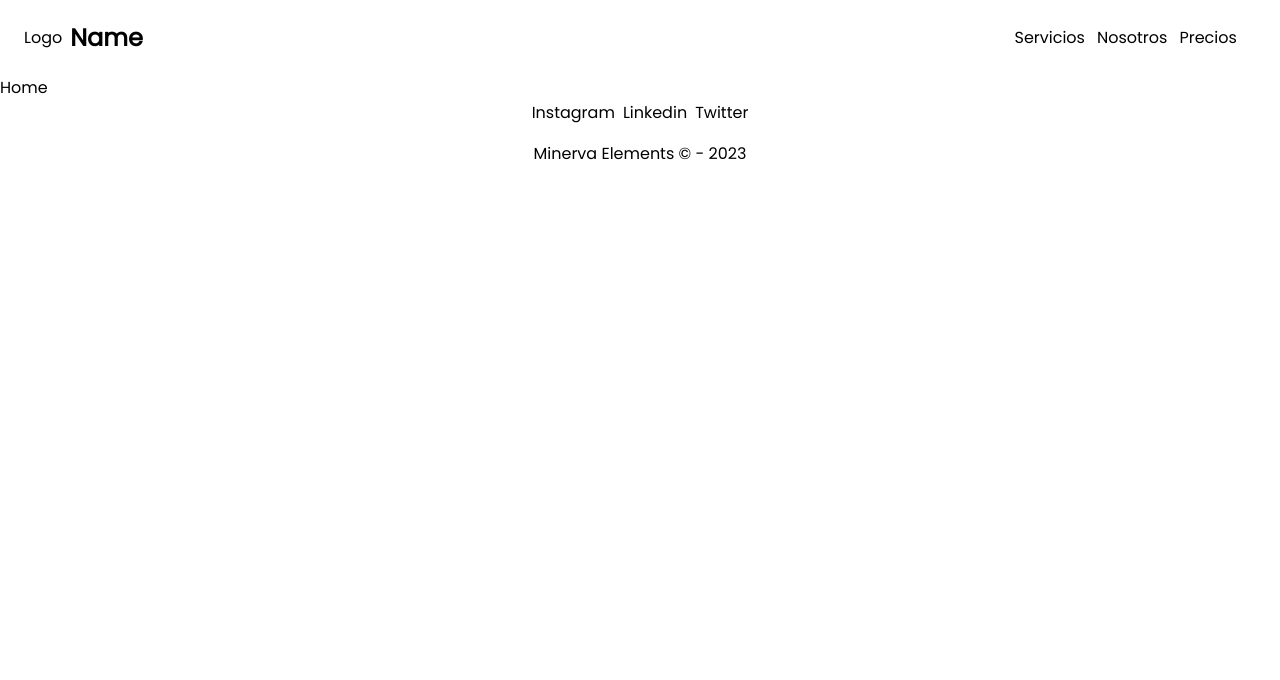
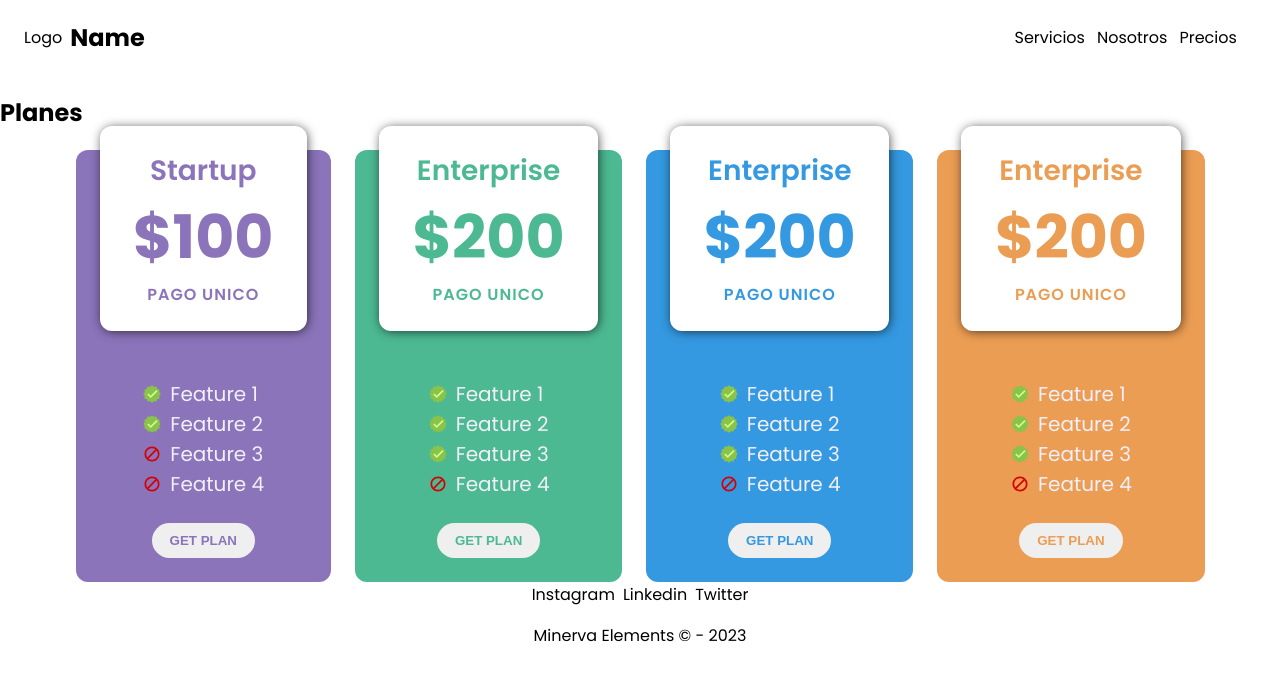
Before and after one commit to MinervaElements/core, a Next.js app: page / in a window 1280 px wide. Shown: the top 680 px of the page. Built offline with nearby package versions, Linux system fonts and the light colour scheme.

Commit message:
agregue nuevo paquete react-icons | pricing listo

```diff
--- a/package.json
+++ b/package.json
@@ -17,6 +17,10 @@
     "next": "13.4.10",
     "react": "18.2.0",
     "react-dom": "18.2.0",
+    "react-icons": "^4.10.1",
     "typescript": "5.1.6"
+  },
+  "devDependencies": {
+    "@react-icons/all-files": "^4.1.0"
   }
 }
--- a/src/app/components/Home/Home.tsx
+++ b/src/app/components/Home/Home.tsx
@@ -1,6 +1,9 @@
+import Pricing from "./Pricing/Pricing"
 
 export const Home = () => {
   return (
-    <div>Home</div>
+    <div>
+      <Pricing/>
+    </div>
   )
 }
--- /dev/null
+++ b/src/app/components/Home/Pricing/Pricing.module.css
@@ -0,0 +1,59 @@
+.plans-container{
+  display: flex;
+  justify-content: center;
+  align-items: center;
+  gap: 1.5rem;
+}
+.box-plans{
+  padding: 1.5rem;
+  border-radius: 0.75rem;
+}
+.box-pricing-info{
+  -webkit-box-shadow: 1px 1px 11px -1px rgba(0,0,0,0.75);
+  -moz-box-shadow: 1px 1px 11px -1px rgba(0,0,0,0.75);
+  box-shadow: 1px 1px 11px -1px rgba(0,0,0,0.75);
+  display:flex;
+  padding: 1.5rem 2.1rem 1.5rem 2.1rem;
+  flex-direction: column;
+  align-items: center;
+  background-color: #fff;
+  position: relative;
+  top: -3rem;
+  border-radius: 0.75rem;
+}
+.box-plan-name{
+  font-weight: var(--fs-semibold);
+  font-size: 1.75rem;
+}
+.box-plan-price{
+  font-weight: var(--fs-bold);
+  font-size:3.75rem;
+}
+.box-plan-time{
+  letter-spacing: 1px;
+  text-transform: uppercase;
+  font-weight: 600;
+}
+.box-plan-features{
+  display: flex;
+  flex-direction: column;
+  align-items: center;
+  justify-content: center;
+  color:#f2eff8;
+  font-size: 1.25rem;
+  letter-spacing: 2;
+  gap: 1.5rem;
+  padding-bottom: -4rem;
+}
+
+.btn-plan{
+  font-weight: 600;
+  text-transform: uppercase;
+  border-color:transparent;
+  border-radius: 1.5rem;
+}
+.box-plan-list-item{
+  display: flex;
+  align-items: center;
+  gap: 0.5rem
+}
--- /dev/null
+++ b/src/app/components/Home/Pricing/Pricing.tsx
@@ -0,0 +1,135 @@
+import styles from "./Pricing.module.css";
+import { FcApproval,FcCancel } from "react-icons/fc";
+const plansData = [
+  {
+    color:'#8b74ba',
+    pricing:{
+      name:'Startup',
+      price:100,
+      time:'Pago unico'
+    },
+    features:[
+      {
+        name:'Feature 1',
+        status:true,
+      },
+      {
+        name:'Feature 2',
+        status:true,
+      },
+      {
+        name:'Feature 3',
+        status:false,
+      },      {
+        name:'Feature 4',
+        status:false,
+      }
+    ]
+  },
+  {
+    color:'#4cb992',
+    pricing:{
+      name:'Enterprise',
+      price:200,
+      time:'Pago unico'
+    },
+    features:[
+      {
+        name:'Feature 1',
+        status:true,
+      },
+      {
+        name:'Feature 2',
+        status:true,
+      },
+      {
+        name:'Feature 3',
+        status:true,
+      },      {
+        name:'Feature 4',
+        status:false,
+      }
+    ]
+  },
+  {
+    color:'#3499e1',
+    pricing:{
+      name:'Enterprise',
+      price:200,
+      time:'Pago unico'
+    },
+    features:[
+      {
+        name:'Feature 1',
+        status:true,
+      },
+      {
+        name:'Feature 2',
+        status:true,
+      },
+      {
+        name:'Feature 3',
+        status:true,
+      },      {
+        name:'Feature 4',
+        status:false,
+      }
+    ]
+  },
+  {
+    color:'#eb9d53',
+    pricing:{
+      name:'Enterprise',
+      price:200,
+      time:'Pago unico'
+    },
+    features:[
+      {
+        name:'Feature 1',
+        status:true,
+      },
+      {
+        name:'Feature 2',
+        status:true,
+      },
+      {
+        name:'Feature 3',
+        status:true,
+      },      {
+        name:'Feature 4',
+        status:false,
+      }
+    ]
+  }
+]
+export default function Pricing() {
+  return (
+    <section>
+      <div className="">
+        <h2>Planes</h2>
+      </div>
+      <div className={styles["plans-container"]}>
+      {
+        plansData.map((plan,i) => <div key={i} className={styles["plans-container"]}>
+        <div className={styles["box-plans"]} style={{backgroundColor:plan.color}}>
+          <div className={styles["box-pricing-info"]} style={{color:plan.color}}>
+            <span className={styles["box-plan-name"]} > { plan.pricing.name} </span>
+            <span className={styles["box-plan-price"]}>${ plan.pricing.price}</span>
+            <span className={styles["box-plan-time"]}>{ plan.pricing.time}</span>
+          </div>
+          <div className={styles["box-plan-features"]}>
+            <ul>
+              {
+                plan.features.map((feature,key) => <li className={styles["box-plan-list-item"]} key={key + i}> { feature.status ? <FcApproval size={20}/>:<FcCancel size={20} color="#f00"/> } <span>{feature.name}</span> </li>)
+              }
+            </ul>
+            <button className={`btn ${styles['btn-plan']}`} style={{color:plan.color}}>GET PLAN</button>
+          </div>
+        </div>
+    </div>)
+      }
+
+      </div>
+    </section>
+  );
+}
--- a/src/app/globals.css
+++ b/src/app/globals.css
@@ -4,6 +4,9 @@
   --w-screen: 100vh;
   --h-full: 100%;
   --h-screen: 100vh;
+  --fs-semibold: 600;
+  --fs-bold: 700;
+  --fs-extrabold: 800;
   list-style: none;
   margin: 0;
   padding: 0;
@@ -38,3 +41,7 @@ a{
 @media (min-width: 1536px) {
 
 }
+
+.btn{
+  padding: .5rem 1rem .5rem 1rem;
+}
--- a/src/app/layout.tsx
+++ b/src/app/layout.tsx
@@ -3,8 +3,7 @@ import type { Metadata } from "next";
 import { Poppins } from "next/font/google";
 import Header from "./components/Header/Header";
 import { Footer } from "./components/Footer/Footer";
-
-const inter = Poppins({ subsets: ["latin"], weight: "400" });
+const inter = Poppins({ subsets: ["latin"], weight: ["400","500","600","700","800"] });
 
 export const metadata: Metadata = {
   title: "MinervaElements",
```
Also changed, not shown: 1 other file (tests, documents, lock files or other folders).
